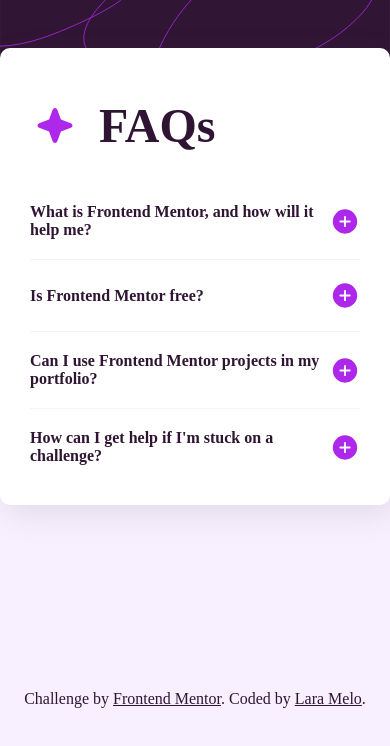
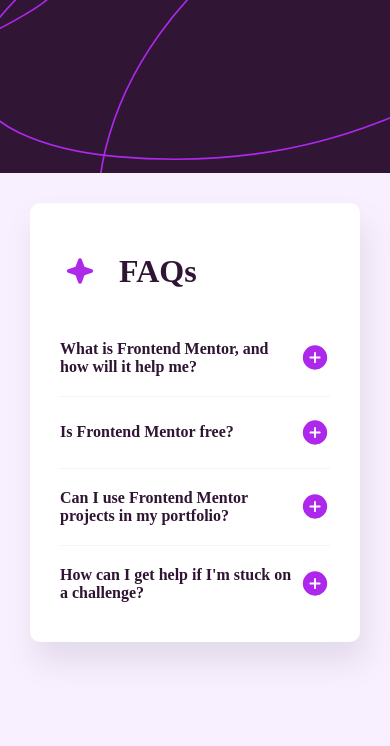
Before and after one commit to larabmelo/frontend-mentor, a plain HTML site: page faq-accordion-main/index.html in a window 390 px wide. Drawn offline with Linux system fonts and the light colour scheme; a web font is replaced by a local one.

Commit message:
final changes and start of readme

```diff
--- a/faq-accordion-main/index.html
+++ b/faq-accordion-main/index.html
@@ -2,7 +2,7 @@
 <html lang="en">
 <head>
   <meta charset="UTF-8">
-  <meta name="viewport" content="width=device-width, initial-scale=1.0"> <!-- displays site properly based on user's device -->
+  <meta name="viewport" content="width=device-width, initial-scale=1.0">
   <link rel="icon" type="image/png" sizes="32x32" href="./assets/images/favicon-32x32.png">
   <link rel="stylesheet" href="style.css">
   <title>FAQ accordion | Frontend Mentor</title>
@@ -10,46 +10,61 @@
 <body>
 
   <main>
-
-
     <section class="faq container">
-
       <h1 class="title">
         <img src="assets/images/icon-star.svg" alt="">
-        FAQs</h1>
+        FAQs
+      </h1>
 
       <dl class="faq-lista js-accordion">
-        <dt>What is Frontend Mentor, and how will it help me?
+        <dt>
+          <button class="accordion-button" aria-expanded="false" aria-controls="faq1">
+            What is Frontend Mentor, and how will it help me?
             <img src="assets/images/icon-plus.svg" alt="">
+          </button>
         </dt>
-        <dd>Frontend Mentor offers realistic coding challenges to help developers improve their
+        <dd id="faq1">
+          Frontend Mentor offers realistic coding challenges to help developers improve their
           frontend coding skills with projects in HTML, CSS, and JavaScript. It's suitable for
-          all levels and ideal for portfolio building.</dd>
+          all levels and ideal for portfolio building.
+        </dd>
 
-        <dt>Is Frontend Mentor free?
+        <dt>
+          <button class="accordion-button" aria-expanded="false" aria-controls="faq2">
+            Is Frontend Mentor free?
             <img src="assets/images/icon-plus.svg" alt="">
+          </button>
         </dt>
-        <dd>Yes, Frontend Mentor offers both free and premium coding challenges, with the free
-            option providing access to a range of projects suitable for all skill levels.</dd>
-        <dt>Can I use Frontend Mentor projects in my portfolio?
+        <dd id="faq2">
+          Yes, Frontend Mentor offers both free and premium coding challenges, with the free
+          option providing access to a range of projects suitable for all skill levels.
+        </dd>
+
+        <dt>
+          <button class="accordion-button" aria-expanded="false" aria-controls="faq3">
+            Can I use Frontend Mentor projects in my portfolio?
             <img src="assets/images/icon-plus.svg" alt="">
+          </button>
         </dt>
-        <dd>Yes, you can use projects completed on Frontend Mentor in your portfolio. It's an excellent
-          way to showcase your skills to potential employers!</dd>
-        <dt>How can I get help if I'm stuck on a challenge?
+        <dd id="faq3">
+          Yes, you can use projects completed on Frontend Mentor in your portfolio. It's an excellent
+          way to showcase your skills to potential employers!
+        </dd>
+
+        <dt>
+          <button class="accordion-button" aria-expanded="false" aria-controls="faq4">
+            How can I get help if I'm stuck on a challenge?
             <img src="assets/images/icon-plus.svg" alt="">
+          </button>
         </dt>
-        <dd>The best place to get help is inside Frontend Mentor's Discord community. There's a help
-          channel where you can ask questions and seek support from other community members.</dd>
+        <dd id="faq4">
+          The best place to get help is inside Frontend Mentor's Discord community. There's a help
+          channel where you can ask questions and seek support from other community members.
+        </dd>
       </dl>
     </section>
   </main>
-    <footer class="attribution">
-      <p>
-        Challenge by <a href="https://www.frontendmentor.io?ref=challenge" target="_blank"> Frontend Mentor</a>.
-        Coded by <a href="https://larabmelo.github.io/"> Lara Melo</a>.
-      </p>
-    </footer>
+
   <script src="script.js"></script>
 </body>
 </html>
--- a/faq-accordion-main/style.css
+++ b/faq-accordion-main/style.css
@@ -1,9 +1,3 @@
-@font-face {
-    font-family: 'Work Sans';
-    src: local('Work Sans'),
-        url('WorkSans-VariableFont_wght.ttf');
-}
-
 * {
     margin: 0;
     box-sizing: border-box;
@@ -14,7 +8,7 @@ body {
     font-family: 'Work Sans';
     background-color: hsl(275, 100%, 97%);
     background-image: url(assets/images/background-pattern-desktop.svg);
-    background-size: 100% auto;
+    background-size: 100%;
     background-position: top center;
     background-repeat: no-repeat;
     display: flex;
@@ -22,20 +16,13 @@ body {
     min-height: 100vh;
 }
 
-a {
-    text-decoration: underline;
-    color: hsl(292, 42%, 14%);
-}
-
-a:hover {
-    color: hsl(293, 44%, 35%);
-    cursor: pointer;
-}
-
 main {
     display: flex;
-    align-items:  center;
-    margin: 3rem auto;
+    flex-direction: column;
+    justify-content: center;
+    align-items: center;
+    flex: 1;
+    padding: 50px;
 }
 
 .container {
@@ -44,19 +31,9 @@ main {
     max-width: 500px;
     padding: 30px;
     margin: auto;
-    box-shadow: rgba(100, 100, 111, 0.15) 5px 10px 30px;
+    box-shadow: rgba(100, 100, 111, 0.15) 5px 20px 30px;
 }
 
-
-h1 {
-    font-size: 48px;
-    color: hsl(292, 42%, 14%);
-    display: flex;
-    flex-direction: row;
-    align-items: center;
-    gap: 24px;
-    margin: 20px 5px 30px 5px;
-}
 
 .faq-lista dt {
     font-weight: 600;
@@ -75,18 +52,29 @@ h1 {
     color: #AD28EB;
 }
 
+.accordion-button {
+    all: unset;
+    display: flex;
+    align-items: center;
+    justify-content: space-between;
+    width: 100%;
+    background: none;
+    border: none;
+    cursor: pointer;
+}
+
+.accordion-button:focus {
+    outline: 2px solid #AD28EB;
+    border-radius: 4px;
+}
+
 .js-accordion dd.ativo {
     max-height: 200px;
     opacity: 1;
-  }
-
-
-.faq-lista dt:nth-child(n+2) {
-    border-top: 1px solid hsl(275, 100%, 97%)
 }
 
 .faq-lista dd {
-    font-size: 16px;
+    font-size: 1rem;
     color: hsl(292, 16%, 49%);
     margin-left: 0;
     max-height: 0;
@@ -101,13 +89,47 @@ img {
     display: block;
 }
 
-footer {
+h1 {
+    font-size: 3rem;
+    color: hsl(292, 42%, 14%);
     display: flex;
-    justify-content: center;
+    flex-direction: row;
     align-items: center;
-    margin: auto;
-    min-height: 50px;
-    color: hsl(292, 42%, 14%);
-    padding: 1rem;
-    text-align: center;
+    gap: 24px;
+    margin: 20px 5px 30px 5px;
 }
+
+.faq-lista dt:nth-child(n+2) {
+    border-top: 1px solid hsl(275, 100%, 97%);
+}
+
+h1 img {
+    width: 30px;
+    height: auto;
+}
+
+.faq-lista {
+    padding: 0;
+    list-style: none;
+}
+
+
+@media (max-width: 500px) {
+
+    body {
+        background-size: 200%;
+        background-position: top center;
+    }
+
+    main {
+        padding: 30px;
+    }
+
+    .container {
+        max-width: 400px;
+    }
+
+    h1 {
+        font-size: 2rem;
+    }
+}
```
Also changed, not shown: faq-accordion-main/assets/images/screenshot.png (added), 3 other files. Lines whose indentation alone changed are shown as unchanged.
